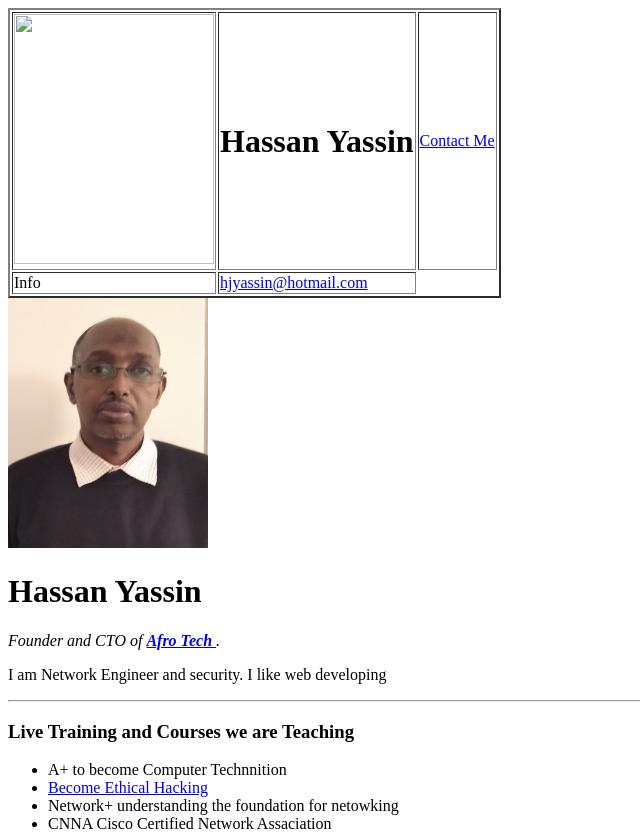
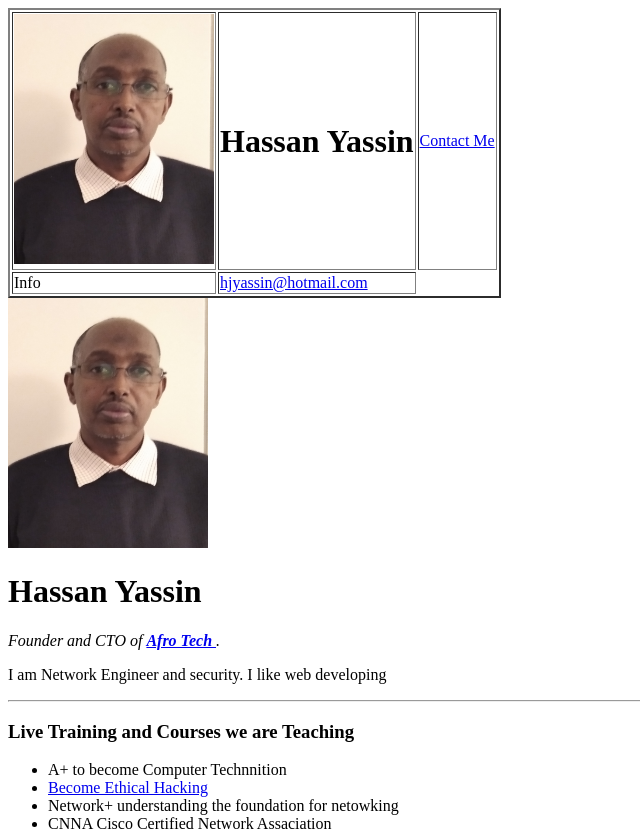
Before and after one commit to yassmo48/CV, a plain HTML site: page index.html in a window 1280 px wide. Shown: the top 836 px of the page, without its empty margins (0-640 px from the left). Drawn offline with Linux system fonts and the light colour scheme.

Commit message:
Update index.html

```diff
--- a/index.html
+++ b/index.html
@@ -7,7 +7,7 @@
 <body>
   <table border="2"   cellspaces="2">
     <tr>
-      <td><img width="200" height="250"  src="Hassan.jpg" alt=""></td>
+      <td><img width="200" height="250"  src="Image/Hassan.jpg" alt=""></td>
       <td><h1>Hassan Yassin</h1></td>
       <td> <a href="Contact Me.html">Contact Me</a></td>
     </tr>
```
